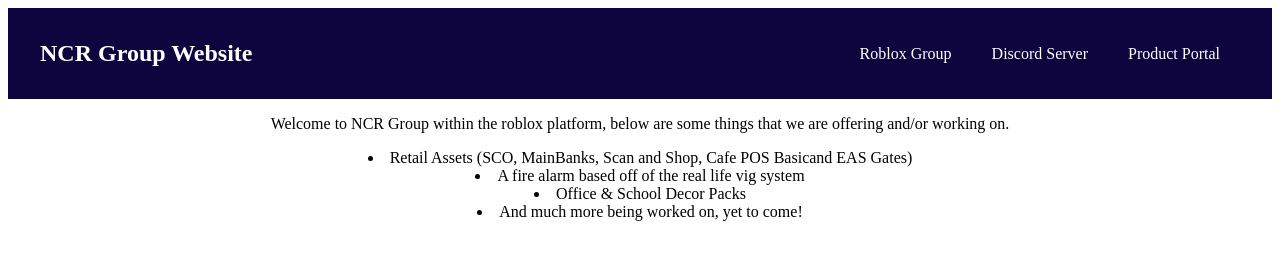
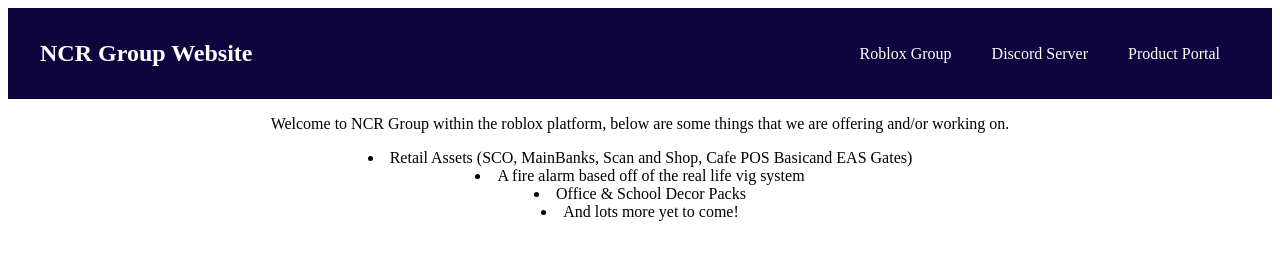
Before and after one commit to NCRgroup/ncr-group-website, a plain HTML site: page index.html in a window 1280 px wide. Drawn offline with Linux system fonts and the light colour scheme.

Commit message:
Update index.html

```diff
--- a/index.html
+++ b/index.html
@@ -47,6 +47,6 @@
   <center><li>Retail Assets (SCO, MainBanks, Scan and Shop, Cafe POS Basicand EAS Gates)</li></center>
   <center><li>A fire alarm based off of the real life vig system</li></center>
   <center><li>Office & School Decor Packs</li></center>
-  <center><li>And much more being worked on, yet to come!</li></center>
+  <center><li>And lots more yet to come!</li></center>
 </body>
 </html>
```
